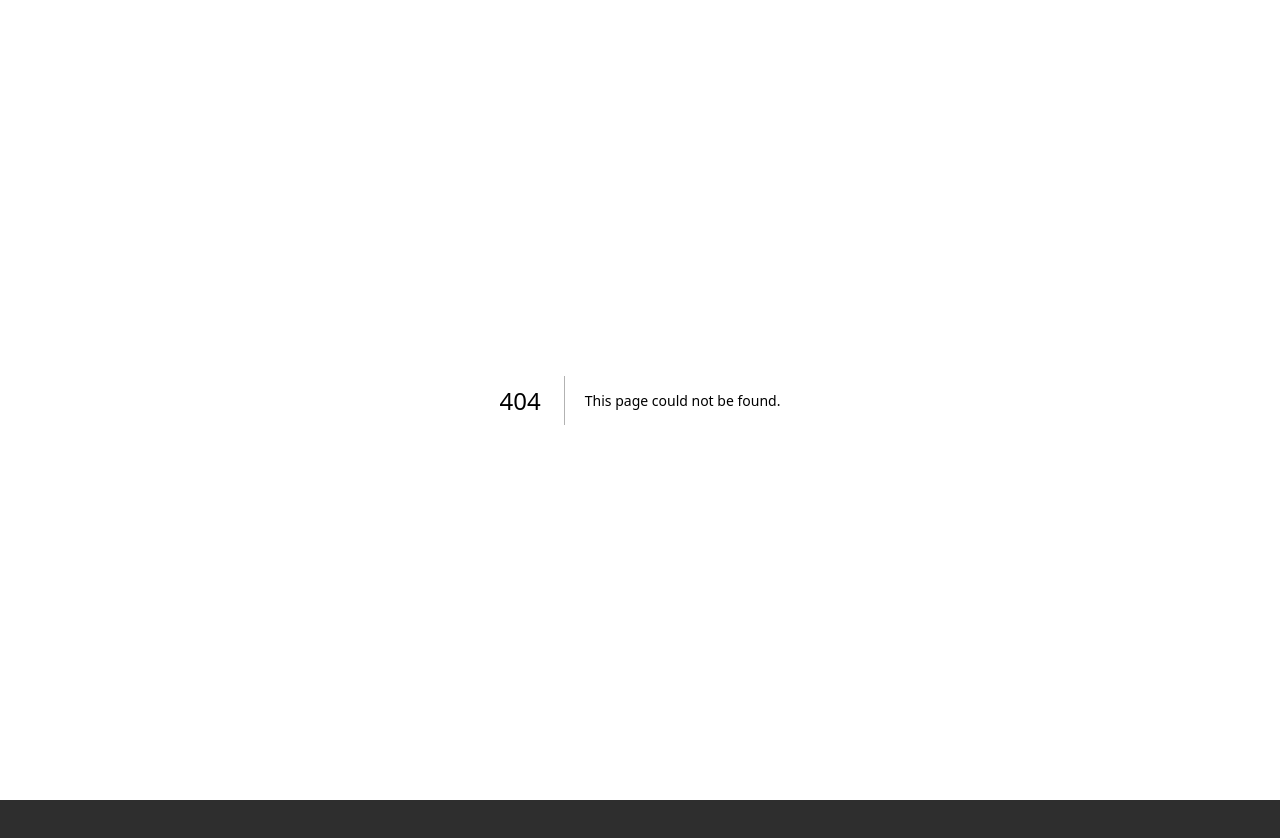
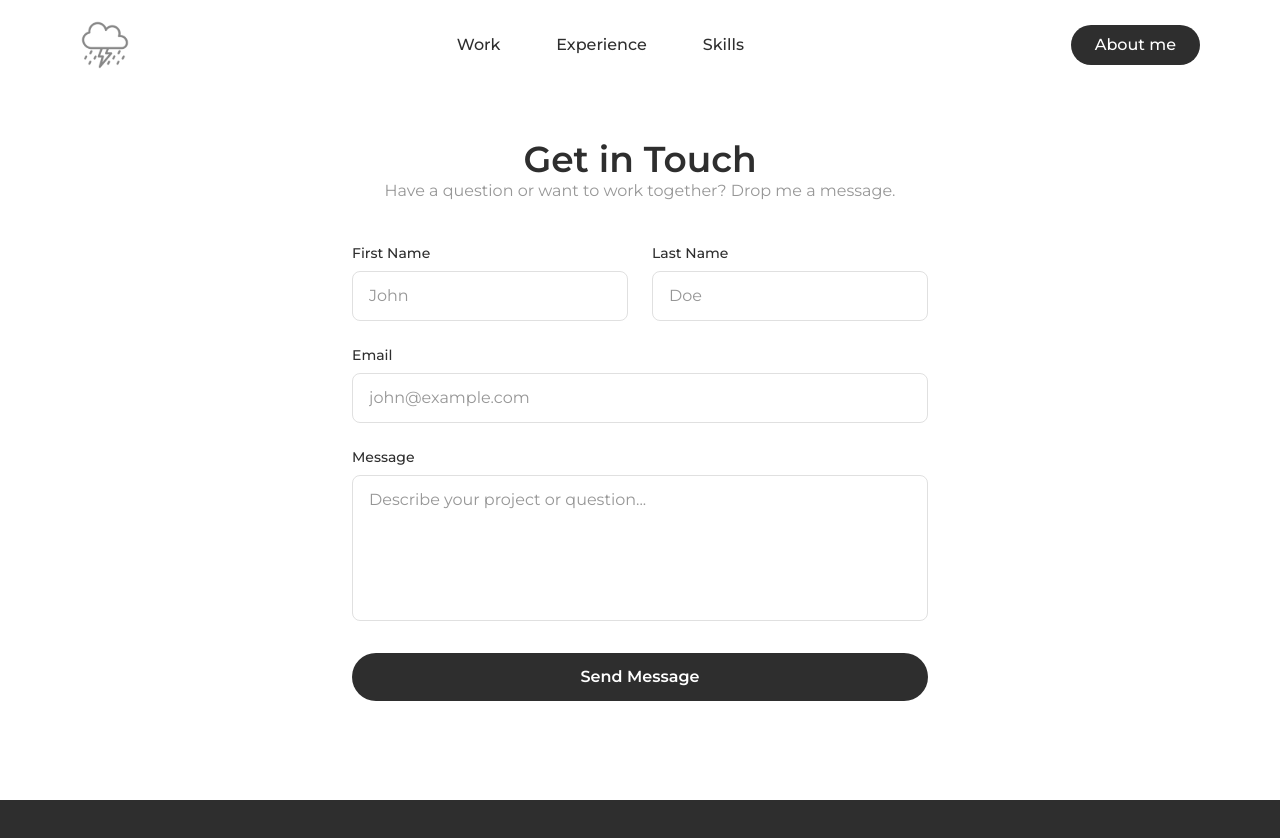
Before and after one commit to IsaiGonzalez08/Portfolio, a Next.js app: page /contact-me in a window 1280 px wide. Before the commit this address had no page. Shown: the top 838 px of the page. Before the commit the page ends 800 px from the top, so only its background shows below. Built offline with nearby package versions, Linux system fonts and the light colour scheme.

Commit message:
[ADD] contact-form

```diff
--- /dev/null
+++ b/src/app/contact-me/page.tsx
@@ -0,0 +1,5 @@
+import { ContactPage } from "features/contact-form/ui/ContactPage";
+
+export default function Contact() {
+    return <ContactPage />;
+}
--- /dev/null
+++ b/src/features/contact-form/ui/ContactPage.tsx
@@ -0,0 +1,96 @@
+"use client";
+
+import { motion } from "framer-motion";
+import Header from "shared/components/ui/Header";
+import Footer from "shared/components/ui/Footer";
+import Link from "next/link";
+import Image from "next/image";
+
+export const ContactPage = () => {
+    return (
+        <>
+            <div className="min-h-dvh py-10">
+                <Header />
+                <main className="flex min-h-[calc(100dvh-120px)] flex-col justify-center items-center w-full px-5 sm:px-10 lg:px-14 pt-20">
+                    <motion.div
+                        initial={{ opacity: 0, y: 30 }}
+                        animate={{ opacity: 1, y: 0 }}
+                        transition={{ duration: 0.4, ease: "easeOut" }}
+                        className="w-full max-w-xl"
+                    >
+                        <h1 className="text-3xl sm:text-4xl font-semibold text-center">
+                            Get in Touch
+                        </h1>
+                        <p className="text-secondary text-center mb-10">
+                            Have a question or want to work together? Drop me a message.
+                        </p>
+                        <form className="flex flex-col gap-6">
+                            <div className="flex flex-col sm:flex-row gap-6">
+                                <div className="flex flex-col gap-2 w-full">
+                                    <label htmlFor="firstName" className="text-sm font-medium">
+                                        First Name
+                                    </label>
+                                    <input
+                                        type="text"
+                                        id="firstName"
+                                        name="firstName"
+                                        placeholder="John"
+                                        className="w-full px-4 py-3 border border-secondary/30 rounded-lg bg-transparent focus:outline-none focus:border-foreground transition-colors"
+                                    />
+                                </div>
+                                <div className="flex flex-col gap-2 w-full">
+                                    <label htmlFor="lastName" className="text-sm font-medium">
+                                        Last Name
+                                    </label>
+                                    <input
+                                        type="text"
+                                        id="lastName"
+                                        name="lastName"
+                                        placeholder="Doe"
+                                        className="w-full px-4 py-3 border border-secondary/30 rounded-lg bg-transparent focus:outline-none focus:border-foreground transition-colors"
+                                    />
+                                </div>
+                            </div>
+
+                            <div className="flex flex-col gap-2">
+                                <label htmlFor="email" className="text-sm font-medium">
+                                    Email
+                                </label>
+                                <input
+                                    type="email"
+                                    id="email"
+                                    name="email"
+                                    placeholder="john@example.com"
+                                    className="w-full px-4 py-3 border border-secondary/30 rounded-lg bg-transparent focus:outline-none focus:border-foreground transition-colors"
+                                />
+                            </div>
+
+                            <div className="flex flex-col gap-2">
+                                <label htmlFor="message" className="text-sm font-medium">
+                                    Message
+                                </label>
+                                <textarea
+                                    id="message"
+                                    name="message"
+                                    rows={5}
+                                    placeholder="Describe your project or question..."
+                                    className="w-full px-4 py-3 border border-secondary/30 rounded-lg bg-transparent focus:outline-none focus:border-foreground transition-colors resize-none"
+                                />
+                            </div>
+
+                            <button
+                                type="submit"
+                                className="w-full py-3 mt-2 bg-foreground text-white font-semibold rounded-full hover:bg-secondary transition-colors cursor-pointer"
+                            >
+                                Send Message
+                            </button>
+                        </form>
+                    </motion.div>
+                </main>
+            </div>
+            <Footer />
+        </>
+    );
+};
+
+export default ContactPage;
--- a/src/features/landing/ui/LandingPage.tsx
+++ b/src/features/landing/ui/LandingPage.tsx
@@ -27,9 +27,9 @@ export const LandingPage = () => {
             </div>
             <p className="mt-2 text-center font-light text-lg">Experience in design, installation, and maintenance of software.</p>
             <div className="flex flex-row gap-4 w-full sm:w-2/3 mt-4">
-              <button className="cursor-pointer flex flex-row items-center font-semibold justify-center py-3 w-full border border-foreground bg-foreground text-white rounded-4xl hover:bg-secondary hover:border-secondary transition-colors">
+              <Link href="/contact-me" className="cursor-pointer flex flex-row items-center font-semibold justify-center py-3 w-full border border-foreground bg-foreground text-white rounded-4xl hover:bg-secondary hover:border-secondary transition-colors">
                 Get in touch
-              </button>
+              </Link>
               <button className="cursor-pointer flex flex-row items-center font-semibold justify-center py-3 w-full border border-foreground bg-white text-foreground rounded-4xl hover:bg-secondary hover:text-white hover:border-secondary transition-colors">
                 Download CV
               </button>
```
Also changed, not shown: public/icons/Back.svg (added).
